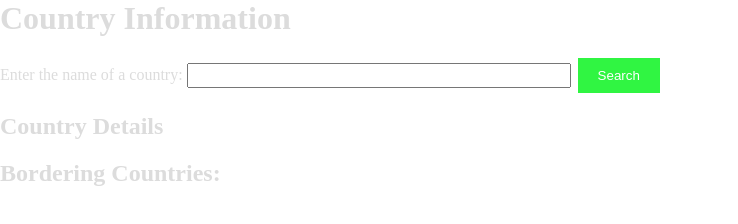
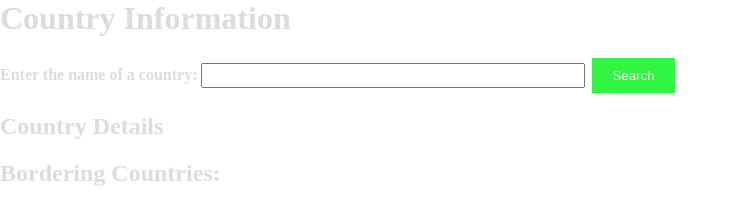
Before and after one commit to Jaishil-Patel/2602867-lab4-sd, a plain HTML site: page index.html in a window 1280 px wide. Shown: the whole page, without its empty margins (0-738 px from the left). Drawn offline with Linux system fonts and the light colour scheme.

Commit message:
Update index.html

```diff
--- a/index.html
+++ b/index.html
@@ -13,7 +13,7 @@
 
     <main>
         <section id="searchSection">
-            <label for="countryInput">Enter the name of a country:</label>
+            <label for="countryInput"><strong>Enter the name of a country:</strong></label>
             <input type="text" id="countryInput">
             <button id="searchButton">Search</button>
         </section>
```
